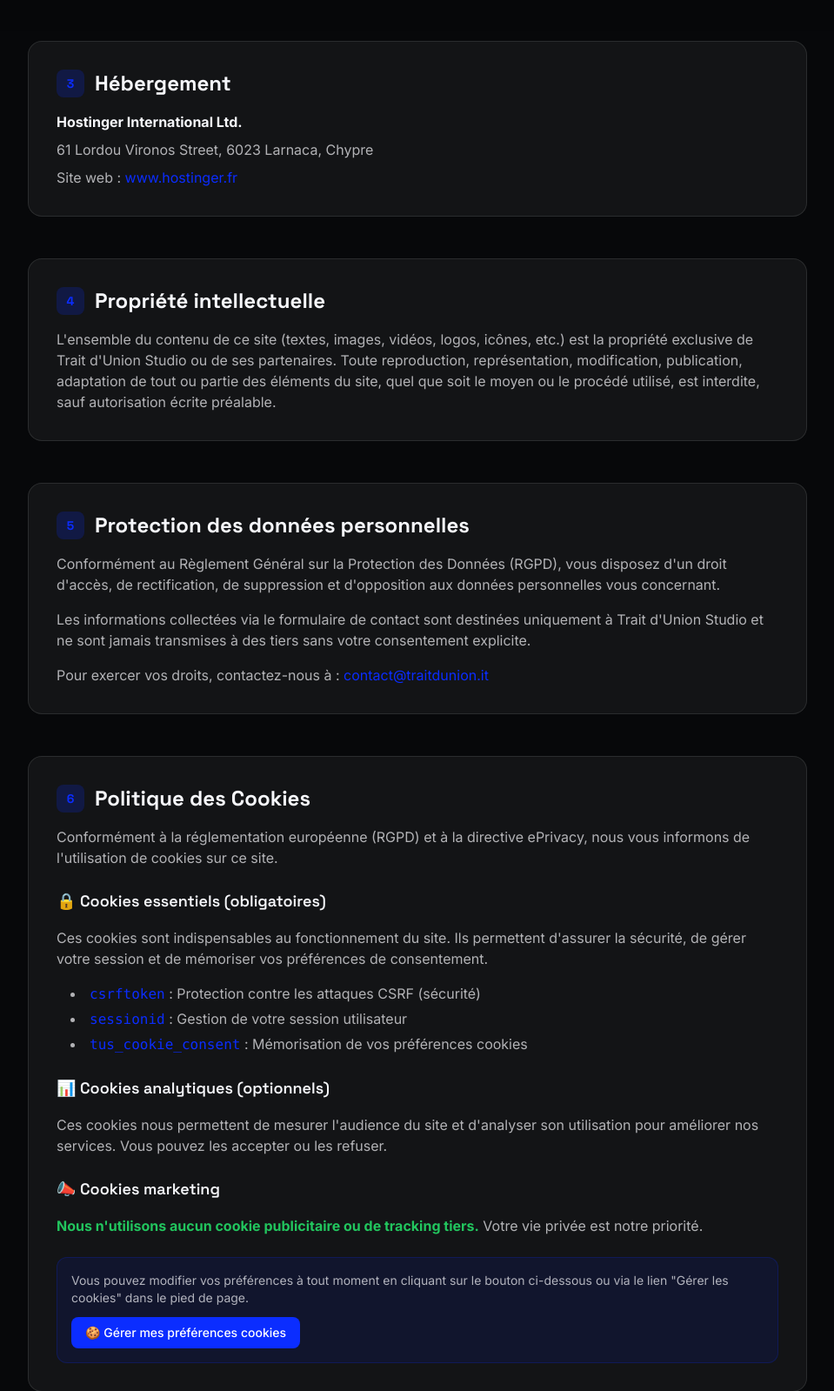
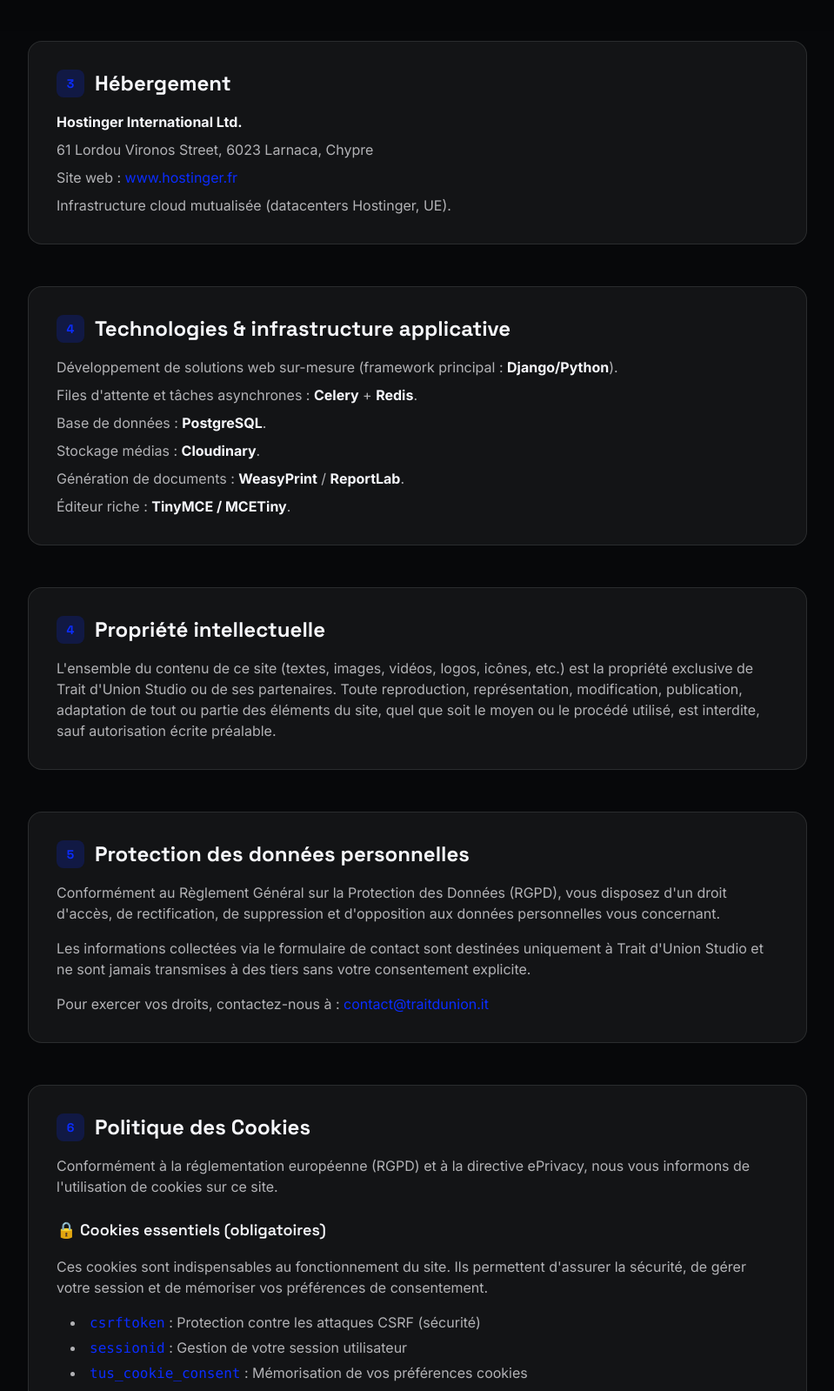
Before and after one commit to beaudelaire1/trait-d-union, a Django app: page /legal/ in a window 1280 px wide. Shown: the part 829-2428 px from the top of the page at 87% size, without its empty margins (160-1119 px from the left). Run offline with Django 5.2, Linux system fonts and the light colour scheme; some libraries are stand-ins or nearby versions.

Commit message:
feat(legal): add stack details and Hostinger infra note; update schema.org knowsAbout

```diff
--- a/apps/pages/templates/pages/legal.html
+++ b/apps/pages/templates/pages/legal.html
@@ -59,6 +59,23 @@
                     <p><strong class="text-tus-white">Hostinger International Ltd.</strong></p>
                     <p>61 Lordou Vironos Street, 6023 Larnaca, Chypre</p>
                     <p>Site web : <a href="https://www.hostinger.fr" class="text-tus-blue hover:underline">www.hostinger.fr</a></p>
+                    <p>Infrastructure cloud mutualisée (datacenters Hostinger, UE).</p>
+                </div>
+            </section>
+
+            <!-- Technologies & infrastructure applicative -->
+            <section class="bg-tus-white/5 backdrop-blur-sm border border-tus-white/10 rounded-2xl p-8">
+                <h2 class="text-2xl font-display font-bold mb-4 flex items-center gap-3">
+                    <span class="w-8 h-8 rounded-lg bg-tus-blue/20 flex items-center justify-center text-tus-blue text-sm">4</span>
+                    Technologies & infrastructure applicative
+                </h2>
+                <div class="text-tus-white/70 space-y-2">
+                    <p>Développement de solutions web sur-mesure (framework principal : <strong class="text-tus-white">Django/Python</strong>).</p>
+                    <p>Files d'attente et tâches asynchrones : <strong class="text-tus-white">Celery</strong> + <strong class="text-tus-white">Redis</strong>.</p>
+                    <p>Base de données : <strong class="text-tus-white">PostgreSQL</strong>.</p>
+                    <p>Stockage médias : <strong class="text-tus-white">Cloudinary</strong>.</p>
+                    <p>Génération de documents : <strong class="text-tus-white">WeasyPrint</strong> / <strong class="text-tus-white">ReportLab</strong>.</p>
+                    <p>Éditeur riche : <strong class="text-tus-white">TinyMCE / MCETiny</strong>.</p>
                 </div>
             </section>
 
--- a/templates/partials/schema_org.html
+++ b/templates/partials/schema_org.html
@@ -39,6 +39,19 @@ Include in base.html within <head> tag
     ],
     "priceRange": "€€€",
     "openingHours": "Mo-Fr 09:00-18:00",
+    "knowsAbout": [
+        "Python",
+        "Django",
+        "PostgreSQL",
+        "Celery",
+        "Redis",
+        "Cloudinary",
+        "WeasyPrint",
+        "ReportLab",
+        "TinyMCE",
+        "HTMX",
+        "Tailwind CSS"
+    ],
     "areaServed": [
         {
             "@type": "AdministrativeArea",
```
